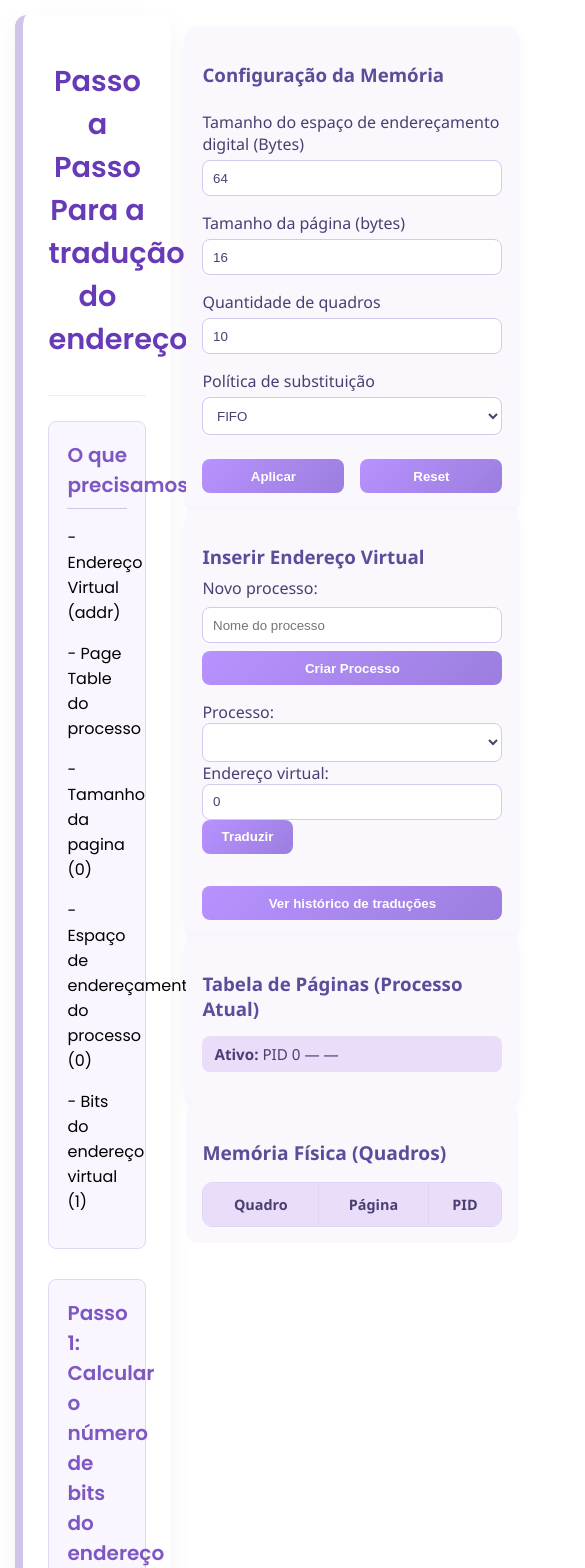
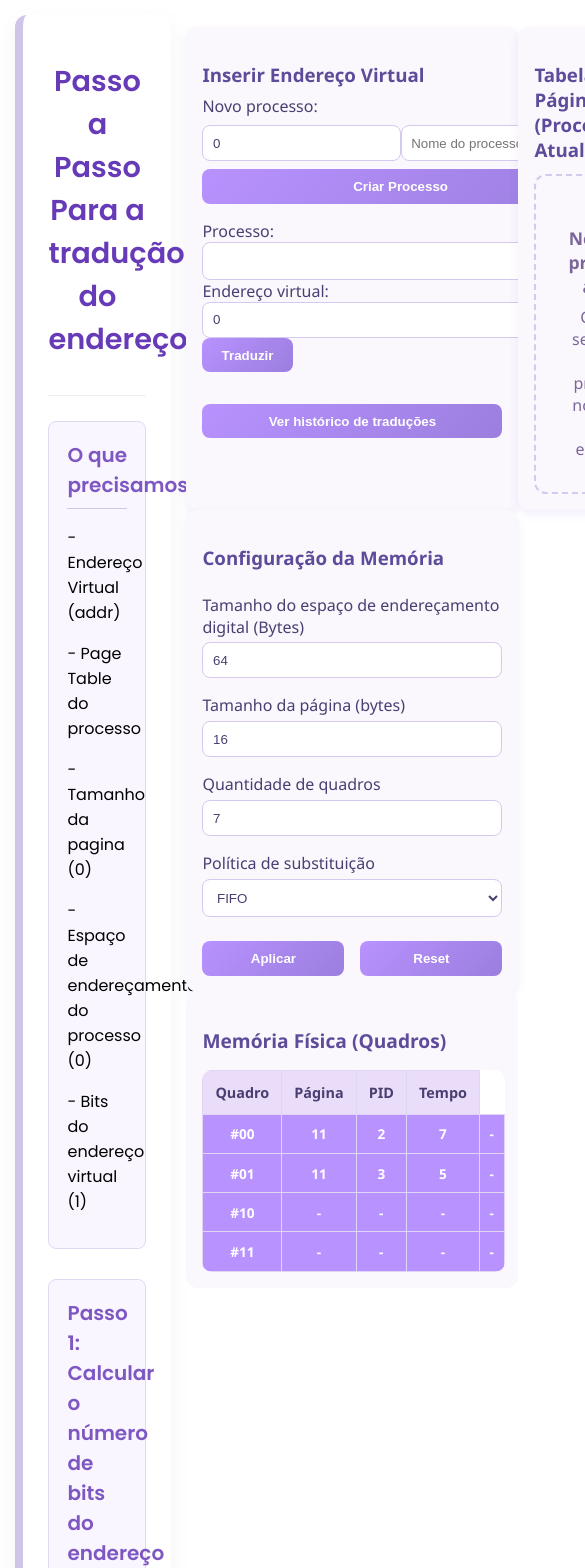
Before and after one commit to anapaulab3rto/address-translation-simulator, an Angular app: page / in a window 390 px wide. Shown: the top 1568 px of the page, 585 px wide, since content can reach past the window. Built offline with nearby package versions, Linux system fonts and the light colour scheme.

Commit message:
fix: inconsistensias nas traduções

```diff
--- a/src/app/app.component.html
+++ b/src/app/app.component.html
@@ -3,6 +3,10 @@
     <app-step-by-step-guide></app-step-by-step-guide>
   </div>
   <div class="container b">
+    <section>
+      <app-page-table></app-page-table>
+
+    </section>
     <section>
       <div class="config">
         <h3>Configuração da Memória</h3>
@@ -30,12 +34,9 @@
           <button type="button">Reset</button>
         </div>
       </div>
-      <app-input-address></app-input-address>
-    </section>
-    <section>
-      <app-page-table></app-page-table>
       <app-memory-view></app-memory-view>
     </section>
+
   </div>
 
 
--- a/src/app/app.component.ts
+++ b/src/app/app.component.ts
@@ -11,7 +11,7 @@ import { ConfigMemory } from './models/config-memory.interface';
 
 @Component({
   selector: 'app-root',
-  imports: [FormsModule, InputAddress, MemoryView, PageTable, StepByStepGuideComponent],
+  imports: [FormsModule, MemoryView, PageTable, StepByStepGuideComponent],
   templateUrl: './app.component.html',
   styleUrl: './app.component.scss'
 })
@@ -20,7 +20,7 @@ export class AppComponent {
   config: ConfigMemory = {
     addressSpace: 64,
     pageSizeBytes: 16,
-    framesCount: 10,
+    framesCount: 7,
     replacementPolicy: 'FIFO'
   }
 
--- a/src/app/feature/input-address/input-address.component.html
+++ /dev/null
@@ -1,56 +0,0 @@
-<div class="input-address">
-  <h3>Inserir Endereço Virtual</h3>
-  <div class="translate-row">
-    <div class="proc-actions">
-      Novo processo:
-      <input type="text" [(ngModel)]="newProcessName" placeholder="Nome do processo" />
-      <button (click)="createProcess()">Criar Processo</button>
-    </div>
-    <div>
-      Processo:
-      <label>
-        <select [(ngModel)]="pid" (ngModelChange)="selectProcess()">
-          @for (p of processes; track $index) {
-          <option [value]="p.pid">PID {{p.pid}} — {{p.name}}</option>
-          }
-        </select>
-      </label>
-
-      <label>
-        Endereço virtual:
-        <input type="number" [(ngModel)]="virtual" placeholder="Ex: 1024" />
-      </label>
-      <button type="button" (click)="translate()">Traduzir</button>
-    </div>
-
-  <button (click)="toggleHistory()" class="btn">
-    {{ showHistory ? 'Esconder histórico' : 'Ver histórico de traduções' }}
-  </button>
-  @if (showHistory) {
-  <h4>Últimas traduções</h4>
-  <table>
-    <thead>
-      <tr>
-        <th>PID</th>
-        <th>Virtual</th>
-        <th>Página</th>
-        <th>Offset</th>
-        <th>Físico</th>
-        <th>Hit?</th>
-      </tr>
-    </thead>
-    <tbody>
-      @for (a of history; track $index) {
-      <tr>
-        <td data-label="Virtual">{{a.virtual}}</td>
-        <td data-label="Página">{{a.pageNumber}}</td>
-        <td data-label="Offset">{{a.offset}}</td>
-        <td data-label="Físico">{{a.physical}}</td>
-        <td data-label="Hit?">{{a.hit ? '✔' : '✖'}}</td>
-      </tr>
-      }
-    </tbody>
-  </table>
-  }
-</div>
-</div>
--- a/src/app/feature/input-address/input-address.component.ts
+++ b/src/app/feature/input-address/input-address.component.ts
@@ -1,6 +1,6 @@
 import { CommonModule } from '@angular/common';
 import { Component, OnInit } from '@angular/core';
-import { FormBuilder, FormGroup, FormsModule, ReactiveFormsModule, Validators } from '@angular/forms';
+import { FormGroup, FormsModule, ReactiveFormsModule, Validators } from '@angular/forms';
 import { Address } from '../../models/address.interface';
 import { Process } from '../../models/process.interface';
 import { MemoryService } from '../../service/memory.service';
@@ -23,7 +23,8 @@ export class InputAddress implements OnInit {
   virtual = 0;
   pid!: number;
 
-  newProcessName = ''
+  newProcessName = '';
+  newProcessID = 0;
 
   constructor(private memory: MemoryService) {}
 
@@ -31,7 +32,11 @@ export class InputAddress implements OnInit {
     this.loadProcesses();
   }
 
-  createProcess() {}
+  createProcess() {
+    this.memory.createProcess(this.newProcessID, this.newProcessName);
+    this.newProcessID = 0;
+    this.newProcessName = '';
+  }
 
   loadProcesses() {
     this.processes = this.memory.getProcesses();
@@ -43,8 +48,7 @@ export class InputAddress implements OnInit {
 
   translate() {
     const pidNumber = Number(this.pid);
-
-    const res = this.memory.translate(pidNumber, this.virtual);
+    this.memory.translate(pidNumber, this.virtual);
   }
 
   selectProcess() {
--- a/src/app/feature/memory-view/memory-view.component.html
+++ b/src/app/feature/memory-view/memory-view.component.html
@@ -6,6 +6,7 @@
         <th>Quadro</th>
         <th>Página</th>
         <th>PID</th>
+        <th>Tempo</th>
       </tr>
     </thead>
     <tbody>
@@ -14,6 +15,8 @@
           <td>#{{ f.frameNumber !== undefined ? (f.frameNumber) : '-' }}</td>
           <td>{{ f.pageNumber ?? '-' }}</td>
           <td>{{ f.pid ?? '-' }}</td>
+          <td>{{ f.loadedAt ?? '-' }}</td>
+          <td>{{ f.referenciedAt ?? '-' }}</td>
         </tr>
       }
     </tbody>
--- a/src/app/feature/page-table/page-table.component.html
+++ b/src/app/feature/page-table/page-table.component.html
@@ -1,24 +1,85 @@
+<div style="display: flex;">
+<div class="input-address">
+  <h3>Inserir Endereço Virtual</h3>
+  <div class="translate-row">
+    <div class="proc-actions">
+      Novo processo:
+      <div style="display: flex;">
+        <input type="number" [(ngModel)]="newProcessID" placeholder="ID" />
+        <input type="text" [(ngModel)]="newProcessName" placeholder="Nome do processo" />
+      </div>
+      <button (click)="createProcess()">Criar Processo</button>
+    </div>
+    <div>
+      Processo:
+      <label>
+        <select [(ngModel)]="pid" (ngModelChange)="selectProcess()">
+          @for (p of processes; track $index) {
+          <option [value]="p.pid">PID {{p.pid}} — {{p.name}}</option>
+          }
+        </select>
+      </label>
+
+      <label>
+        Endereço virtual:
+        <input type="number" [(ngModel)]="virtual" placeholder="Ex: 1024" />
+      </label>
+      <button type="button" (click)="translate()">Traduzir</button>
+    </div>
+
+    <button (click)="toggleHistory()" class="btn">
+      {{ showHistory ? 'Esconder histórico' : 'Ver histórico de traduções' }}
+    </button>
+    @if (showHistory) {
+    <h4>Últimas traduções</h4>
+    <table>
+      <thead>
+        <tr>
+          <th>PID</th>
+          <th>Virtual</th>
+          <th>Página</th>
+          <th>Offset</th>
+          <th>Físico</th>
+          <th>Hit?</th>
+        </tr>
+      </thead>
+      <tbody>
+        @for (a of history; track $index) {
+        <tr>
+          <td data-label="Virtual">{{a.virtual}}</td>
+          <td data-label="Página">{{a.pageNumber}}</td>
+          <td data-label="Offset">{{a.offset}}</td>
+          <td data-label="Físico">{{a.physical}}</td>
+          <td data-label="Hit?">{{a.hit ? '✔' : '✖'}}</td>
+        </tr>
+        }
+      </tbody>
+    </table>
+    }
+  </div>
+</div>
+
 <div class="pagetable-widget">
   <h3>Tabela de Páginas (Processo Atual)</h3>
 
   @if (active()) {
     <div>
       <p class="active-process-info">
-        <strong>Ativo:</strong> PID {{ active().pid }} — {{ active().name }}
+        <strong>Ativo:</strong> PID {{ active()?.pid }} — {{ active()?.name }}
       </p>
 
       <table class="page-table">
         <thead>
           <tr>
             <th>Página</th>
-            <th>Ativa</th>
+            <th>Válida</th>
             <th>Quadro</th>
-            <th>Endereço</th>
+            <th>Endereço Físico</th>
           </tr>
         </thead>
 
         <tbody>
-          @for (p of entries(); track $index) {
+          @for (p of entries; track $index) {
             <tr [class.row-invalid]="!p.valid">
               <td data-label="Página">{{ p.pageNumber }}</td>
               <td data-label="Válida">
@@ -47,3 +108,5 @@
     </div>
   }
 </div>
+
+</div>
--- a/src/app/feature/page-table/page-table.component.scss
+++ b/src/app/feature/page-table/page-table.component.scss
@@ -129,3 +129,143 @@
     text-align: left;
   }
 }
+
+
+.input-address {
+  padding: 1rem;
+  width: 300px;
+  flex-direction: column;
+  background: #faf7fd; /* lavanda bem suave */
+  border-radius: 12px;
+  box-shadow: 0 4px 10px rgba(128, 90, 213, 0.1);
+  font-family: "Segoe UI", sans-serif;
+  color: #4b3f72;
+}
+
+h3,
+h4 {
+  color: #5e4b9a;
+  margin-bottom: 0.5rem;
+}
+
+.translate-row {
+  display: flex;
+  flex-direction: column;
+  flex-wrap: wrap;
+  gap: 1rem;
+}
+
+.translate-row label {
+  flex: 1 1 200px;
+  display: flex;
+  flex-direction: column;
+  font-weight: 500;
+  color: #4b3f72;
+}
+
+.translate-row input,
+.translate-row select {
+  padding: 0.6rem;
+  border: 1px solid #d6c9ef;
+  border-radius: 8px;
+  background: #ffffff;
+  color: #4b3f72;
+  outline: none;
+  transition: border 0.2s;
+}
+
+.translate-row input:focus,
+.translate-row select:focus {
+  border-color: #9b7ede;
+  box-shadow: 0 0 0 2px rgba(155, 126, 222, 0.2);
+}
+
+/* Ações do processo */
+.proc-actions {
+  display: flex;
+  flex-direction: column;
+  gap: 0.5rem;
+}
+
+.proc-actions input {
+  flex: 1;
+}
+
+/* Botões */
+
+/* Tabela responsiva */
+table {
+  width: 100%;
+  border-collapse: collapse;
+  margin-top: 1rem;
+  background: #ffffff;
+  border-radius: 12px;
+  overflow: hidden;
+  box-shadow: 0 2px 6px rgba(128, 90, 213, 0.1);
+}
+
+thead {
+  background: #e9ddf9;
+}
+
+td,
+th {
+  padding: 0.75rem;
+  border: 1px solid #e0d4f7;
+  text-align: center;
+  font-size: 0.9rem;
+}
+
+th {
+  font-weight: 600;
+  color: #4b3f72;
+}
+
+/* Mobile-friendly */
+@media (max-width: 600px) {
+  .translate-row {
+    flex-direction: column;
+  }
+
+  .proc-actions {
+    flex-direction: column;
+    align-items: stretch;
+  }
+
+  /* Transformar tabela em cards */
+  table,
+  thead,
+  tbody,
+  th,
+  td,
+  tr {
+    display: block;
+  }
+
+  thead {
+    display: none;
+  }
+
+  tr {
+    margin-bottom: 1rem;
+    border: 1px solid #e0d4f7;
+    border-radius: 10px;
+    padding: 0.75rem;
+    background: #faf7fd;
+  }
+
+  td {
+    border: none;
+    display: flex;
+    justify-content: space-between;
+    padding: 0.4rem 0;
+  }
+
+  td::before {
+    content: attr(data-label);
+    font-weight: bold;
+    flex: 1;
+    padding-right: 0.5rem;
+    color: #5e4b9a;
+  }
+}
--- a/src/app/feature/page-table/page-table.component.ts
+++ b/src/app/feature/page-table/page-table.component.ts
@@ -2,18 +2,77 @@ import { CommonModule } from '@angular/common';
 import { Component, computed } from '@angular/core';
 import { PageTableEntry } from '../../models/page-table-entry.interface';
 import { MemoryService } from '../../service/memory.service';
+import { FormGroup, FormsModule } from '@angular/forms';
 import { Process } from '../../models/process.interface';
+import { Address } from '../../models/address.interface';
 
 @Component({
   selector: 'app-page-table',
-  imports: [CommonModule],
+  standalone: true,
+  imports: [CommonModule, FormsModule],
   templateUrl: './page-table.component.html',
   styleUrl: './page-table.component.scss'
 })
 export class PageTable {
-  entries = computed<PageTableEntry[]>(() => this.memory.activePageTable() ?? []);
-  active = computed(() => this.memory.activeProcess() ?? { pid: 0, name: '—' });
+  entries: PageTableEntry[] = [];
+  active = computed(() => this.memory.activeProcess());
+  form!: FormGroup;
+  processes: Process[] = [];
+  history: Address[] = [];
+  activePid?: number;
+  showHistory = false;
+
+
+  virtual = 0;
+  pid!: number;
+
+  newProcessName = '';
+  newProcessID = 0;
+
 
   constructor(private memory: MemoryService) { }
 
+  ngOnInit() {
+    this.loadProcesses();
+  }
+
+  createProcess() {
+    this.memory.createProcess(this.newProcessID, this.newProcessName);
+    this.newProcessID = 0;
+    this.newProcessName = '';
+  }
+
+  loadProcesses() {
+    this.processes = this.memory.getProcesses();
+  }
+
+  toggleHistory() {
+    this.showHistory = !this.showHistory;
+  }
+
+  translate() {
+    const pidNumber = Number(this.pid);
+    if (this.isValidVirtualAddress(this.virtual, this.memory.getAddressSpace())) {
+      const p = this.memory.translate(pidNumber, this.virtual);
+      this.entries = p?.pageTable ?? [];
+    }else {
+      alert(
+      `Endereço virtual ${this.virtual} inválido!\n` +
+      `O espaço de endereçamento do processo suporta até ${this.memory.getAddressSpace()} (precisa de ${this.memory.bitsNecessarios(this.memory.getAddressSpace())} bits).\n` +
+      `O endereço fornecido excede o tamanho do espaço virtual e não pode ser traduzido para memória física.`
+    );
+    }
+  }
+
+  isValidVirtualAddress(virtualAddress: number, addressSpaceBytes: number): boolean {
+    const bitsNecessarios = Math.ceil(Math.log2(addressSpaceBytes));
+    const maxAddress = (1 << bitsNecessarios) - 1;
+    return virtualAddress <= maxAddress;
+  }
+
+  selectProcess() {
+    const pidNumber = Number(this.pid);
+    this.memory.setProcessActive(pidNumber);
+    this.activePid = this.pid;
+  }
 }
--- a/src/app/models/page-frame.interface.ts
+++ b/src/app/models/page-frame.interface.ts
@@ -4,4 +4,5 @@ export interface PageFrame {
   occupied?: boolean;
   pid?: number;
   loadedAt?: number;
+  referenciedAt?: number;
 }
--- a/src/app/models/process.interface.ts
+++ b/src/app/models/process.interface.ts
@@ -3,7 +3,5 @@ import { PageTableEntry } from "./page-table-entry.interface";
 export interface Process {
   pid: number;
   name: string;
-  pageSizeBytes: number;
-  addressSpaceBytes: number;
   pageTable: PageTableEntry[];
 }
--- a/src/app/service/memory.service.ts
+++ b/src/app/service/memory.service.ts
@@ -2,7 +2,6 @@ import { Injectable, signal } from '@angular/core';
 import { PageFrame } from '../models/page-frame.interface';
 import { Process } from '../models/process.interface';
 import { MOCK_FRAMES, MOCK_PROCESSES } from '../mock/mock-data';
-import { BehaviorSubject } from 'rxjs';
 import { PageReplacement } from './page-replacement.service';
 import { PageTableEntry } from '../models/page-table-entry.interface';
 import { ConfigMemory } from '../models/config-memory.interface';
@@ -18,10 +17,9 @@ export class MemoryService {
 
   repl = new PageReplacement();
   addressSpace = 64;
-  addressBits = this.bitsNecessarios(64);
   pageSizeBytes = 16;
-  framesCount = 10;
-  replacementPolicy!: 'FIFO' | "LRU";
+  framesCount = 7;
+  replacementPolicy!: 'FIFO' | 'LRU';
 
   private pageFrames: PageFrame[] = MOCK_FRAMES;
   private processes: Process[] = MOCK_PROCESSES;
@@ -29,7 +27,9 @@ export class MemoryService {
   private faults = 0;
   private hits = 0;
 
-  constructor() { }
+  constructor() {
+    this.activePageFrames.set([...this.pageFrames]);
+  }
 
   setConfig(config: ConfigMemory) {
     this.addressSpace = config.addressSpace;
@@ -37,238 +37,193 @@ export class MemoryService {
     this.replacementPolicy = config.replacementPolicy;
     this.framesCount = config.framesCount;
 
-    this.pageFrames = new Array(this.framesCount).fill(null);
-    this.time = 0;
-    this.faults = 0;
-    this.hits = 0;
+    this.pageFrames = Array.from({ length: this.framesCount }, (_, i): PageFrame => {
+      const bits = this.bitsNecessarios(this.framesCount);
+      const frameNumber = i.toString(2).padStart(bits, '0');
+      return { frameNumber, occupied: false };
+    }
+    );
 
-    this.pageFrames = Array.from({ length: this.framesCount }, (_, i): PageFrame => {
-      const frameNumber = i.toString(2).padStart(this.bitsNecessarios(this.framesCount), "0");
-      const mock = MOCK_FRAMES[i];
-
-      return mock
-        ? { ...mock, frameNumber }
-        : { frameNumber, occupied: false };
-    });
+    for (let p of this.processes) p.pageTable = [];
 
     this.activePageFrames.set([...this.pageFrames]);
+    this.activePageTable.set([]);
+    this.activeProcess.set(null);
   }
 
   getProcesses() {
     return this.processes;
   }
 
+  getAddressSpace(): number {
+    return this.addressSpace;
+  }
+
   getMemoryFrames() {
     return this.pageFrames;
   }
 
-  private allPteEntries(): PageTableEntry[] {
-    return this.processes.flatMap(p => p.pageTable);
+  bitsNecessarios(n: number): number {
+    if (n === 0) return 1;
+    return Math.ceil(Math.log2(n));
+  }
+
+  getValidPageTables(): PageTableEntry[] {
+    const validEntries: PageTableEntry[] = [];
+
+    this.processes.forEach(process => {
+      process.pageTable.forEach(entry => {
+        if (entry.valid) {
+          validEntries.push(entry);
+        }
+      });
+    });
+
+    return validEntries;
+  }
+
+  getNumberOfPages() {
+    return this.addressSpace / this.pageSizeBytes;
   }
 
   sAddress(p: Process, addr: string) {
-    const numberOfPages = this.getNumberOfPages(p);
-    const pageNumber = this.bitsNecessarios(numberOfPages);
-
-    const resultado = {
-      pageNumber: addr.slice(0, pageNumber),
-      offset: addr.slice(pageNumber)
+    const numberOfPages = this.getNumberOfPages();
+    const pageNumberBits = this.bitsNecessarios(numberOfPages);
+    return {
+      pageNumber: addr.slice(0, pageNumberBits),
+      offset: addr.slice(pageNumberBits),
     };
-    return resultado;
   }
 
-  bitsNecessarios(n: number): number {
-    if (n === 0) return 1;
-    return Math.floor(Math.log2(n));
-  }
-
-  getNumberOfPages(p: Process) {
-    return p.addressSpaceBytes / p.pageSizeBytes;
-  }
-
-  translate(pid: number, virtualAddr: number) {
-    const p = this.processes.find(p => p.pid === pid);
-
-    if (p) {
-      const bits = this.bitsNecessarios(this.addressSpace);
-      const addr = virtualAddr.toString(2).padStart(bits, "0");
-      const { pageNumber, offset } = this.sAddress(p, addr);
-
-      let pte: any = this.findPTE(p, pageNumber);
-
-      if (!pte) {
-        pte = this.alocatePTE(p, pageNumber);
-      }
-
-      if (pte.valid && pte.frameNumber !== undefined) {
-        this.hits++;
-        pte.referencedAt = this.time;
-        this.updatePTE(p, pageNumber, pte);
-        const physical = pte.frameNumber + offset;
-        console.log(physical);
-        this.setAddress(addr, physical, pte, p);
-        return;
-      }
-
-      this.faults++
-      const frameNumber = this.loadPageForProcess(p.pid, pageNumber, pte);
-      let loaded = this.findPTE(p, pageNumber)!;
-      loaded.loadedAt = this.time;
-      loaded.valid = true;
-      loaded.offset = offset;
-      loaded.frameNumber = frameNumber;
-      this.updatePTE(p, pageNumber, loaded);
-      const physical = loaded.frameNumber + offset;
-      console.log(p);
-      this.setAddress(addr, physical, loaded, p);
-      console.log(physical);
-
-    }
+  createProcess(pid: number, name: string) {
+    const pageTable: PageTableEntry[] = [];
+    this.processes.push({ pid, name, pageTable });
   }
 
   findPTE(p: Process, pageNumber: string) {
-    return p.pageTable.find(e => e.pageNumber === pageNumber);
+    return p.pageTable.find((e) => e.pageNumber === pageNumber);
   }
 
   alocatePTE(p: Process, pageNumber: string) {
-    const pte = { pid: p.pid, pageNumber, valid: false };
+    console.log('aqui');
+
+    const pte: PageTableEntry = { pid: p.pid, pageNumber, valid: false };
     p.pageTable = [...p.pageTable, pte];
     this.activePageTable.set([...p.pageTable]);
+
+    if (this.activeProcess()?.pid === p.pid) {
+      this.activeProcess.set({ ...p });
+    }
+    console.log(p);
+
+
     return pte;
   }
 
   updatePTE(p: Process, pageNumber: string, newPTE: PageTableEntry) {
-    p.pageTable = p.pageTable.map((e) =>
-      e.pageNumber === pageNumber ? { ...newPTE } : e
+    const oldPTE = p.pageTable.find(e => e.pageNumber === pageNumber);
+    const finalPTE = { ...oldPTE, ...newPTE };
+
+    const newPageTable = p.pageTable.map((e) =>
+      e.pageNumber === pageNumber ? finalPTE : e
     );
-    this.activePageTable.set([...p.pageTable]);
+
+    p.pageTable = newPageTable;
+    this.activePageTable.set([...newPageTable]);
+
+    if (this.activeProcess()?.pid === p.pid) {
+      this.activeProcess.set({ ...p });
+    }
   }
 
   findProcessByPID(pid: number) {
-    return this.processes.find(p => p.pid === pid);
+    return this.processes.find((p) => p.pid === pid);
   }
 
   loadPageForProcess(pid: number, pageNumber: string, pte: PageTableEntry) {
-    const idx = this.pageFrames.findIndex((f) => f.pageNumber === undefined);
-    if (idx !== -1) {
-      const newFrame: PageFrame = {
-        ...this.pageFrames[idx],
-        pageNumber,
-        pid,
-      };
+    const free = this.pageFrames.find(f => !f.pid);
+    console.log(free);
+    console.log(this.pageFrames);
 
-      this.pageFrames = [
-        ...this.pageFrames.slice(0, idx),
-        newFrame,
-        ...this.pageFrames.slice(idx + 1),
-      ];
 
-      this.activePageFrames.set([...this.pageFrames]); // 🚀 dispara update
-      return newFrame.frameNumber;
+    if (free) {
+      free.pageNumber = pageNumber;
+      free.pid = pid;
+      this.activePageFrames.set([...this.pageFrames]);
+      return free.frameNumber;
     }
 
-    return '00';
+    const victimPTE = this.repl.chooseVictimFrame(this.replacementPolicy, this.getValidPageTables());
+
+    if (!victimPTE) {
+      const fallback = { ...this.pageFrames[0], pageNumber, pid, occupied: true };
+      this.pageFrames = [fallback, ...this.pageFrames.slice(1)];
+      this.activePageFrames.set([...this.pageFrames]);
+      return fallback.frameNumber;
     }
-  //   translateForProcess(pid: number, virtualAddr: number) {
-  //     this.translate(pid, virtualAddr);
-  //     this.time++;
-  //     const p = this.processes.find((p) => p.pid === pid);
-  //     if (!p) throw new Error(`Processo PID=${pid} não encontrado`);
 
-  //     const { pageNumber, offset } = this.splitAddress(virtualAddr);
+    const victimFrame = this.pageFrames.find(f => f.frameNumber === victimPTE.frameNumber);
+    victimFrame!.pageNumber = pageNumber;
+    victimFrame!.pid = pid;
+    this.activePageFrames.set([...this.pageFrames]);
 
-  //     let pte = p.pageTable.find(
-  //       (e) => e.pageNumber === pageNumber && e.pid === pid
-  //     );
+    victimPTE.valid = false;
+    victimPTE.frameNumber = undefined;
 
-  //     if (!pte) {
-  //       pte = { pid, pageNumber, valid: false };
-  //       p.pageTable.push(pte);
-  //     }
+    this.activePageTable.set([...this.getActiveProcess()?.pageTable ?? []]);
 
-  //     if (pte.valid && pte.frameNumber !== undefined) {
-  //       this.hits++;
-  //       pte.referencedAt = this.time;
-  //       const physical = pte.frameNumber * this.pageSizeBytes + offset;
-  //       return {
-  //         pid: pid,
-  //         virtual: virtualAddr.toString(2),
-  //         physical: physical.toString(2),
-  //         pageNumber,
-  //         offset,
-  //         hit: true,
-  //         timestamp: this.time,
-  //       };
-  //     }
+    return victimFrame!.frameNumber;
 
-  //     this.faults++;
-  //     this.loadPageForProcess(pid, pageNumber);
-
-  //     const loaded = p.pageTable.find(
-  //       (e) => e.pageNumber === pageNumber && e.pid === pid
-  //     )!;
-  //     loaded.referencedAt = this.time;
-  //     const physical = loaded.frameNumber! * this.pageSizeBytes + offset;
-  //     return {
-  //       pid: pid,
-  //       virtual: virtualAddr.toString(2),
-  //       physical: physical.toString(2),
-  //       pageNumber,
-  //       offset,
-  //       hit: false,
-  //       timestamp: this.time,
-  //     };
-  //   }
-
-  //   loadPageForProcess(pid: number, pageNumber: string) {
-  //     const free = this.pageFrames.find((f) => f.pageNumber === undefined);
-  //     if (free) {
-  //       this.mapPageToFrame(pid, pageNumber, free.frameNumber);
-  //       return;
-  //     }
-
-  //     const victim = this.repl.chooseVictimFrame(this.replacementPolicy, this.allPteEntries());
-
-  //     if (!victim || victim.frameNumber === undefined) {
-  //       this.mapPageToFrame(pid, pageNumber, '0');
-  //       return;
-  //     }
-  //   }
-
-  //   private mapPageToFrame(
-  //     pid: number,
-  //     pageNumber: string,
-  //     frameNumber: string
-  //   ): void {
-  //     const frame = this.pageFrames[frameNumber];
-  //     frame.pageNumber = pageNumber;
-  //     frame.pid = pid;
-
-  //     let proc = this.processes.find((p) => p.pid === pid)!;
-
-  //     let pte = proc.pageTable.find(
-  //       (e) => e.pageNumber === pageNumber && e.pid === pid
-  //     );
-
-  //     if (!pte) {
-  //       pte = { pid, pageNumber, valid: false };
-  //       console.log('aq');
-
-  //       proc.pageTable.push(pte);
-  //     }
-  //     pte.valid = true;
-  //     pte.frameNumber = frameNumber;
-  //     pte.loadedAt = this.time;
-  //     pte.referencedAt = this.time;
-
-  //     console.log(this.getActiveProcess()?.pageTable);
+  }
 
 
-  //     this.setActiveProcess(this.getActiveProcess());
-  //   }
+  translate(pid: number, virtualAddr: number) {
+    const p = this.processes.find((p) => p.pid === pid);
+    if (!p) return;
+
+    this.time++;
+    const bits = this.bitsNecessarios(this.addressSpace);
+    const addr = virtualAddr.toString(2).padStart(bits, '0');
+    const { pageNumber, offset } = this.sAddress(p, addr);
+
+    let pte = this.findPTE(p, pageNumber);
+
+    if (!pte) pte = this.alocatePTE(p, pageNumber);
+
+
+    if (pte.valid && pte.frameNumber !== undefined) {
+      this.hits++;
+      let frame = this.pageFrames.find(f => f.frameNumber === pte.frameNumber);
+      pte.referencedAt = this.time;
+      frame!.referenciedAt = this.time;
+      this.updatePTE(p, pageNumber, pte);
+      const physical = pte.frameNumber + offset;
+      this.setAddress(addr, physical, pte, p);
+      this.setProcessActive(p.pid);
+      return p;
+    }
+
+    this.faults++;
+    const frameNumber = this.loadPageForProcess(p.pid, pageNumber, pte);
+    const loadedPTE = { ...this.findPTE(p, pageNumber)! };
+    let frame = this.pageFrames.find(f => f.frameNumber === frameNumber);
+    frame!.referenciedAt = this.time;
+    frame!.loadedAt = this.time;
+    loadedPTE.loadedAt = this.time;
+    loadedPTE.referencedAt = this.time;
+    loadedPTE.valid = true;
+    loadedPTE.offset = offset;
+    loadedPTE.frameNumber = frameNumber;
+    this.updatePTE(p, pageNumber, loadedPTE);
+
+    const physical = loadedPTE.frameNumber + offset;
+    this.setAddress(addr, physical, loadedPTE, p);
+    this.setProcessActive(p.pid);
+    return p;
+  }
 
   setProcessActive(pid: number) {
-    const process = this.processes.find((p) => p.pid == pid);
+    const process = this.processes.find((p) => p.pid === pid);
     if (process) {
       this.activeProcess.set(process);
       this.activePageTable.set([...process.pageTable]);
```
Also changed, not shown: src/app/mock/mock-data.ts (+7 -19 lines). Lines whose indentation alone changed are shown as unchanged.
